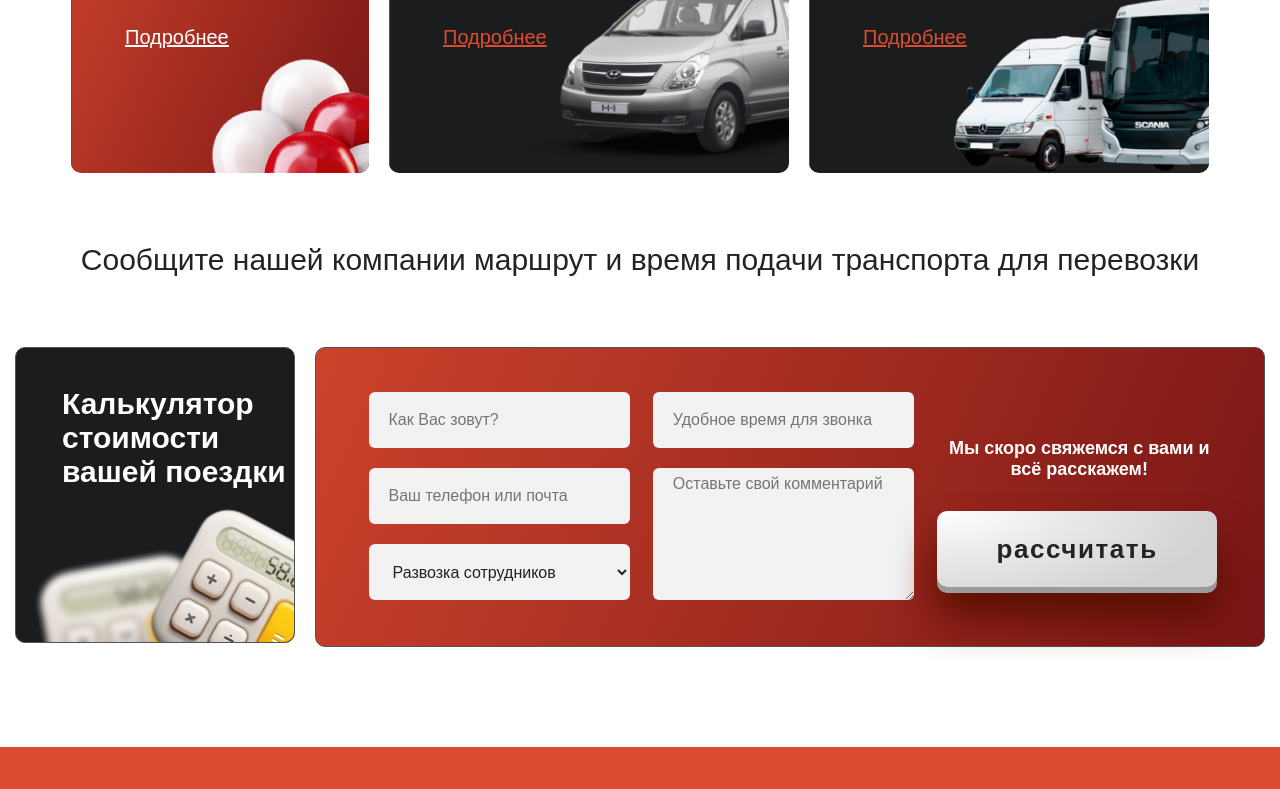
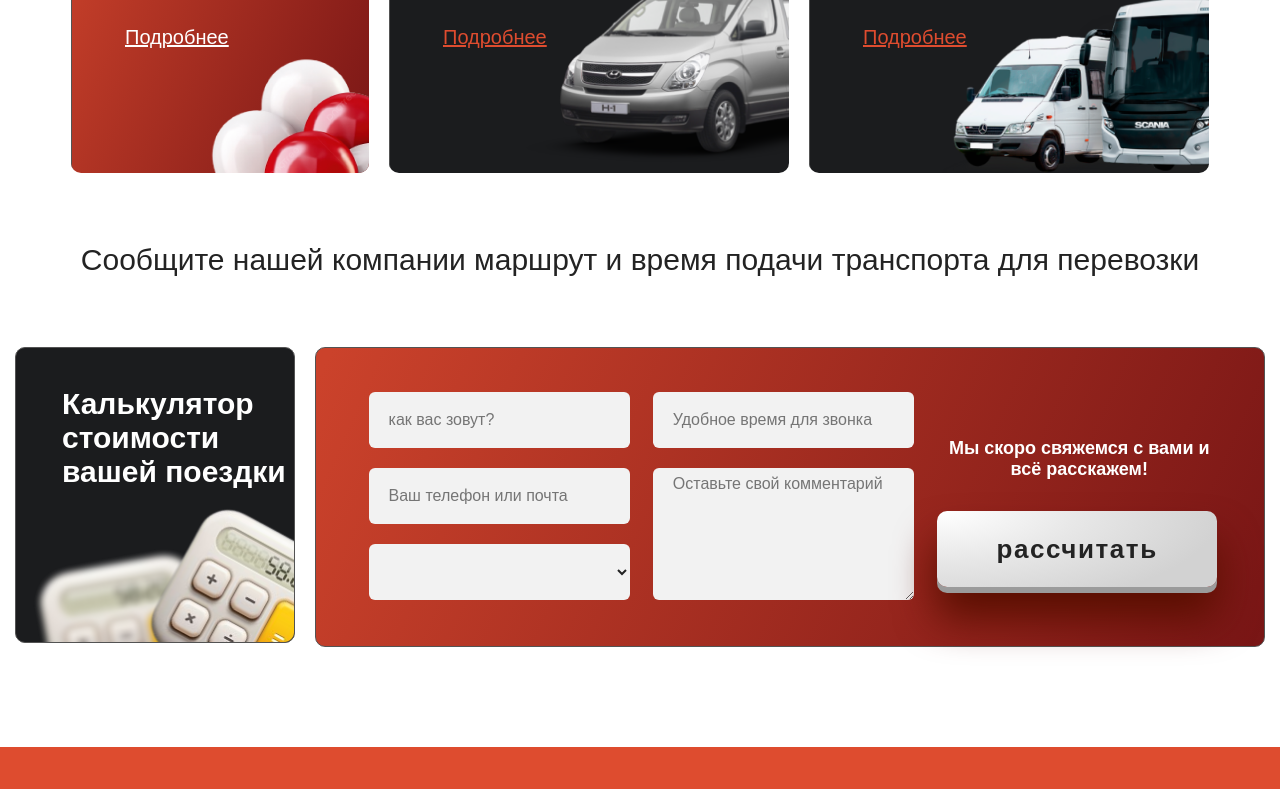
Before and after one commit to diana-nikolaeva/ezh-bus, a Vue app: page / in a window 1280 px wide. Shown: the part 1590-2379 px from the top of the page. Built offline with nearby package versions, Linux system fonts and the light colour scheme; a web font is replaced by a local one.

Commit message:
validate form for calculate-form (1 fields)

```diff
--- a/src/components/calculate-form.vue
+++ b/src/components/calculate-form.vue
@@ -1,12 +1,65 @@
 <script setup lang="ts">
+import { computed, reactive, ref } from 'vue'
+import { useVuelidate } from '@vuelidate/core';
+import { required, numeric } from '@vuelidate/validators';
+
+const formState = reactive({
+  name: '',
+  phone: '',
+  time:'',
+  comments:'',
+  service:''
+});
+const rules = {
+  name: { required },
+  phone: { required, numeric }
+}
+const v$ = useVuelidate(rules, formState);
+let isSubmitted = ref(false);
+
+const hasNameErrors = computed(() => {
+  return isSubmitted.value && v$.value.name.$invalid;
+});
+
+const hasPhoneErrors = computed(() => {
+  return isSubmitted.value && v$.value.phone.$invalid;
+});
+
+const placeholders = {
+  name: computed(() => hasNameErrors.value? 'вы не правы' :  'как вас зовут?'),
+  phone: computed(() => hasPhoneErrors.value? 'вы не правы' :  'Ваш телефон или почта'),
+}
+const onSubmit = (e:Event) => {
+  isSubmitted.value = true;
+  e.preventDefault()
+  if (v$.value.$invalid) {
+    return;
+  }
+  fetch("submit", {
+    "method": "POST",
+    "headers": {
+      "content-type": "application/json"
+    },
+    "body": JSON.stringify(formState)
+  })
+    .then(() => {
+      alert('Спасибо, заявка принята! Мы Вам перезвоним!')
+    });
+}
+
+
 </script>
 <template>
   <div class="form-container">
-    <form action="" class="calculate-form">
+    <form @submit ="onSubmit" action="" class="calculate-form">
       <div class="input-wrapper">
-        <input  type="text" placeholder="Как Вас зовут?">
-        <input placeholder="Ваш телефон или почта">
-        <select name="services" id="">
+        <div class="form-field" :class="{ 'has-error': hasNameErrors }">
+          <input v-model="formState.name" type="text" :placeholder="placeholders.name.value">
+        </div>
+        <div class="form-field">
+          <input v-model="formState.phone" :placeholder="placeholders.phone.value">
+        </div>
+        <select v-model="formState.service" name="services" id="">
           <option>Развозка сотрудников</option>
           <option>Детские перевозки</option>
           <option>Аренда авто</option>
@@ -14,15 +67,14 @@
           <option>Трансферные перевозки</option>
           <option>Туристическая развозка</option>
         </select>
-        <input type="text" placeholder="Удобное время для звонка">
-        <textarea placeholder="Оставьте свой комментарий"></textarea>
+        <input v-model="formState.time" type="text" placeholder="Удобное время для звонка">
+        <textarea v-model="formState.comments" placeholder="Оставьте свой комментарий"></textarea>
       </div>
       <div class="btn-wrapper">
         <button class="calc-btn btn" type="submit">рассчитать</button>
         <div class="form-descr">Мы скоро свяжемся с вами и всё расскажем!</div>
       </div>
     </form>
-
   </div>
 </template>
 <style scoped>
@@ -73,6 +125,20 @@
       width: 46%;
     }
   }
+  .form-field {
+    margin-bottom: 20px;
+    @media only screen and (min-width: 865px) {
+      margin-right: 20px;
+      width: 46%;
+      input {
+        width: 100%;
+        margin-bottom: 0;
+      }
+    }
+  }
+  .has-error input::placeholder {
+    color:red
+  }
   .calc-btn{
     margin-bottom: 40px;
     background: radial-gradient(99.74% 133.62% at 1.94% 0%, #FFF 0%, #E7E7E7 49.5%, #D2D2D2 100%);
```
